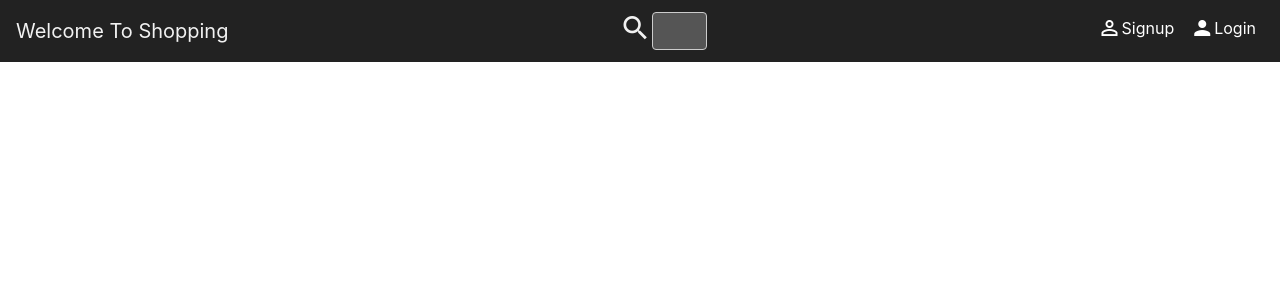
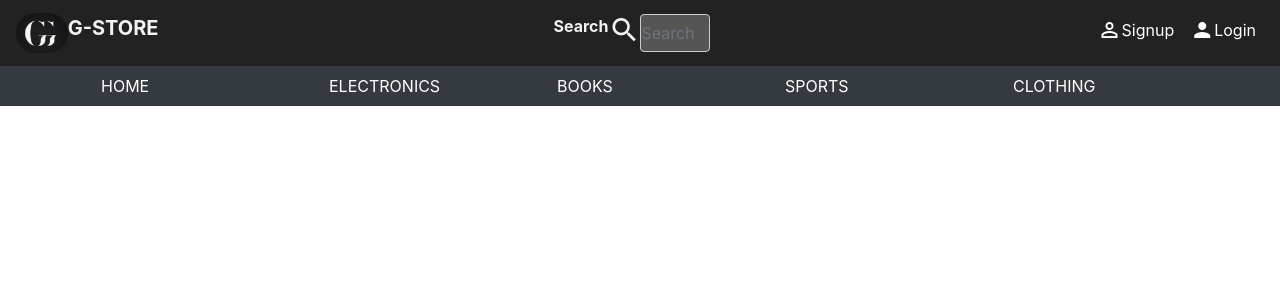
Before and after one commit to Girish20g/Shopping_Website_Using_Angular, an Angular app: page / in a window 1280 px wide. Shown: the top 300 px of the page. Built offline with nearby package versions, Linux system fonts and the light colour scheme.

Commit message:
navgition ber completed

```diff
--- a/src/app/nav-bar/nav-bar.component.html
+++ b/src/app/nav-bar/nav-bar.component.html
@@ -1,9 +1,9 @@
 <div >
   <nav class="navbar navbar-expand-sm fixed-top justify-content-between">
-    <a class="navbar-brand">Welcome To Shopping</a>
+    <a class="navbar-brand"><img src="assets/image/Capture.PNG" class="iconstyle"><span style="vertical-align: top"><b>G-STORE</b></span></a>
     <div class="search-container d-flex">
-      <i class = "material-icons" style="font-size: 2rem">search</i>
-      <input class="form-control mr-sm-2" type="search" placeholder="Search">
+      <b>Search</b><i class = "material-icons" style="font-size: 2rem">search</i>
+      <input class="form-control p-0 m-0" type="search" placeholder="Search for products,brand or more">
     </div>
     <div>
       <ul class="navbar-nav">
@@ -17,3 +17,14 @@
     </div>
   </nav>
 </div>
+<div class="bg-dark">
+  <div class="container">
+    <div class = "row">
+      <div class = "col-2dot4"><a class="nav-link text-white" routerLink="/home">HOME</a></div>
+      <div class = "col-sm-2dot4"><a class="nav-link text-white" href="#">ELECTRONICS</a></div>
+      <div class = "col-md-2dot4"><a class="nav-link text-white" href="#">BOOKS</a></div>
+      <div class = "col-lg-2dot4"><a class="nav-link text-white" href="#">SPORTS</a></div>
+      <div class = "col-xl-2dot4"><a class="nav-link text-white" href="#">CLOTHING</a></div>
+    </div>
+  </div>
+</div>
--- a/src/app/nav-bar/nav-bar.component.scss
+++ b/src/app/nav-bar/nav-bar.component.scss
@@ -13,7 +13,7 @@ input[type=search] {
   background: #555 /*url(http://hp-proliant.co.uk/qual_images/mob-search-icon.png)*/ no-repeat 9px center;
   border: solid 1px #ccc;
   padding: 9px 10px 9px 32px;
-  width: 55px;
+  width: 70px;
 }
 input[type=search]:focus {
   width: 600px;
@@ -21,3 +21,56 @@ input[type=search]:focus {
   border-color: #333;
   border: solid 1px #fff;
 }
+.col-2dot4,
+.col-sm-2dot4,
+.col-md-2dot4,
+.col-lg-2dot4,
+.col-xl-2dot4 {
+  position: relative;
+  width: 100%;
+  min-height: 1px;
+  padding-right: 15px;
+  padding-left: 15px;
+}
+.col-2dot4 {
+  -webkit-box-flex: 0;
+  -ms-flex: 0 0 20%;
+  flex: 0 0 20%;
+  max-width: 20%;
+}
+@media (min-width: 540px) {
+  .col-sm-2dot4 {
+    -webkit-box-flex: 0;
+    -ms-flex: 0 0 20%;
+    flex: 0 0 20%;
+    max-width: 20%;
+  }
+}
+@media (min-width: 720px) {
+  .col-md-2dot4 {
+    -webkit-box-flex: 0;
+    -ms-flex: 0 0 20%;
+    flex: 0 0 20%;
+    max-width: 20%;
+  }
+}
+@media (min-width: 960px) {
+  .col-lg-2dot4 {
+    -webkit-box-flex: 0;
+    -ms-flex: 0 0 20%;
+    flex: 0 0 20%;
+    max-width: 20%;
+  }
+}
+@media (min-width: 1140px) {
+  .col-xl-2dot4 {
+    -webkit-box-flex: 0;
+    -ms-flex: 0 0 20%;
+    flex: 0 0 20%;
+    max-width: 20%;
+  }
+}
+.iconstyle{
+  height: 40px;
+  border-radius: 100px;
+}
```
Also changed, not shown: src/assets/image/Capture.PNG (added).
